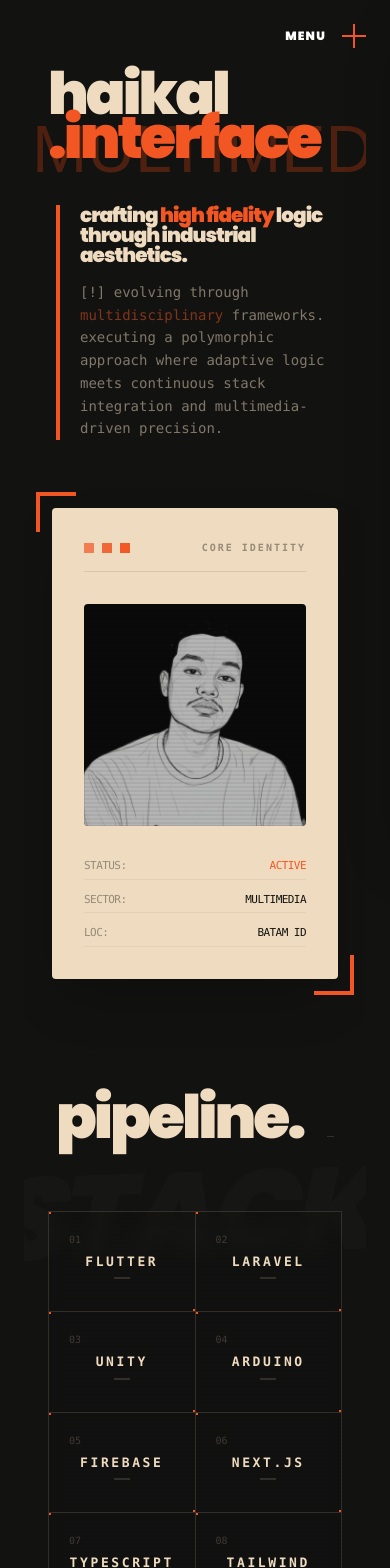
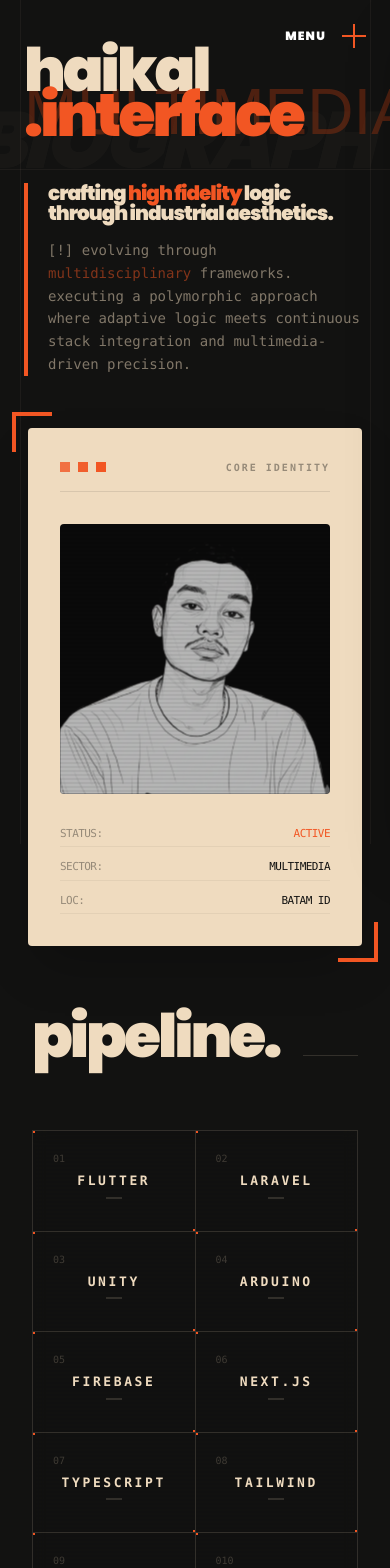
Before and after one commit to haikaltaufiq/portfolio-2026, a Next.js app: page /about in a window 390 px wide. Shown: the top 1568 px of the page. Built offline with nearby package versions, Linux system fonts and the light colour scheme; a web font is replaced by a local one.

Commit message:
ABOUT PAGE - DONE

```diff
--- a/src/app/about/page.tsx
+++ b/src/app/about/page.tsx
@@ -6,9 +6,7 @@ export default function About() {
     <>
       <Navbar />
       <main>
-        <section className="min-h-screen flex items-center justify-center p-6 bg-main-bg">
-          <AboutPage />
-        </section>
+        <AboutPage />
       </main>
     </>
   );
--- a/src/features/about/AboutPage.tsx
+++ b/src/features/about/AboutPage.tsx
@@ -68,10 +68,8 @@ const ExperienceCard = ({
     >
       <div className="absolute left-0 top-0 w-1.5 h-full bg-[#F25623] -translate-x-full group-hover:translate-x-0 transition-transform duration-500 ease-[cubic-bezier(0.23,1,0.32,1)]" />
 
-      {/* Wrapper Utama: Tetap flex-col di mobile tapi gap dipersempit biar gak makan tempat */}
       <div className="flex flex-col md:flex-row md:items-center justify-between gap-4 md:gap-6 relative z-10">
         <div className="flex-1 min-w-0">
-          {/* Header Row: Dipaksa tetep row walau di mobile (pake flex-row) */}
           <div className="flex flex-row items-center gap-3 mb-2 md:mb-3">
             <span className="shrink-0 text-[10px] md:text-[11px] font-mono font-black text-[#F25623] bg-[#F25623]/10 px-2 py-0.5 rounded-sm">
               {year}
@@ -86,14 +84,12 @@ const ExperienceCard = ({
             variant="h3"
             className="text-2xl md:text-4xl font-black lowercase leading-none tracking-tighter group-hover:translate-x-2 md:group-hover:translate-x-4 transition-transform duration-500"
           >
-            {/* whitespace-nowrap dihapus/diatur hanya untuk desktop agar di mobile bisa wrap kalau nama role kepanjangan */}
             <span className="group-hover:text-[#F25623] transition-colors block md:whitespace-nowrap">
               {role}.
             </span>
           </Typography>
         </div>
 
-        {/* Desc Box: Di mobile text-left, desktop text-right */}
         <div className="max-w-full md:max-w-sm text-left md:text-right relative mt-0">
           <p className="text-[11px] md:text-[12px] font-mono leading-relaxed opacity-50 group-hover:opacity-100 transition-opacity duration-500">
             <span className="text-[#F25623] mr-2">//</span>
@@ -197,10 +193,10 @@ export default function AboutPage() {
   return (
     <main
       ref={containerRef}
-      className="min-h-screen bg-transparent text-main-text pt-12 md:pt-32 pb-24 overflow-x-hidden selection:bg-[#F25623] selection:text-white relative"
+      className="relative min-h-screen w-full overflow-x-hidden bg-transparent pt-12 pb-24 text-main-text selection:bg-[#F25623] selection:text-white md:pt-32"
     >
       {/* BACKGROUND DECORATION SYSTEM */}
-      <div className="fixed inset-0 pointer-events-none -z-10">
+      <div className="fixed inset-0 overflow-hidden pointer-events-none -z-10">
         <div className="absolute top-0 left-[5%] w-px h-full bg-main-text/5" />
         <div className="absolute top-0 right-[5%] w-px h-full bg-main-text/5" />
         <div className="absolute top-[20%] left-0 w-full h-px bg-main-text/5" />
@@ -208,22 +204,22 @@ export default function AboutPage() {
           style={{
             opacity: useTransform(scrollYProgress, [0, 0.2], [0.03, 0]),
           }}
-          className="absolute top-20 right-10 text-[20vw] font-black italic select-none tracking-tighter"
+          className="absolute top-20 right-[clamp(1rem,5vw,4rem)] text-[clamp(5rem,14vw,16rem)] font-black italic tracking-tighter select-none"
         >
-          BIO_V2
+          BIOGRAPH
         </motion.div>
       </div>
 
-      <div className="mx-auto max-w-7xl px-6 relative">
+      <div className="relative mx-auto w-full max-w-screen-2xl px-6 sm:px-10 lg:px-16 xl:px-20">
         {/* 2. HERO SECTION */}
-        <section className="relative mb-26 md:mb-64">
-          <div className="grid grid-cols-1 lg:grid-cols-12 gap-16 items-start">
-            <div className="lg:col-span-8 relative">
+        <section className="relative mb-14 md:mb-64">
+          <div className="grid grid-cols-1 items-start gap-12 lg:grid-cols-12 xl:gap-16">
+            <div className="relative min-w-0 lg:col-span-8">
               <SlideIn direction="up">
-                <div className="relative inline-block group cursor-default">
+                <div className="relative inline-block max-w-full group cursor-default">
                   <Typography
                     variant="h1"
-                    className="font-black text-[15vw] md:text-[11vw] leading-[0.75] lowercase tracking-tighter relative z-10"
+                    className="relative z-10 font-black text-[clamp(3.75rem,11vw,9rem)] leading-[0.75] lowercase tracking-tighter"
                   >
                     haikal <br />
                     <span className="text-[#F25623] inline-block hover:skew-x-12 transition-transform duration-500">
@@ -232,20 +228,17 @@ export default function AboutPage() {
                   </Typography>
                   <RedactedOverlay
                     text="MULTIMEDIA_ENGINEER"
-                    className="text-[17vw] md:text-[12vw] top-7 md:-top-12 -left-4 opacity-10"
+                    className="left-0 top-4 text-[clamp(4rem,11.5vw,9.5rem)] opacity-10 md:-top-8"
                   />
                 </div>
-                <div className="max-w-2xl mt-10 md:mt-20 relative">
-                  {/* Accent Line */}
-                  <div className="absolute left-2 md:-left-6 top-0 bottom-0 w-1 bg-[#F25623]" />
-
-                  <Typography className="text-xl md:text-4xl font-black leading-none lowercase pl-8 tracking-tighter mb-4">
+                <div className="relative mt-10 max-w-2xl pl-6 md:mt-20 md:pl-10">
+                  <div className="absolute left-0 top-0 bottom-0 w-1 bg-[#F25623]" />
+                  <Typography className="mb-4 text-xl font-black leading-none lowercase tracking-tighter md:text-4xl">
                     crafting{" "}
                     <span className="text-[#F25623]">high fidelity</span> logic
                     <br /> through industrial aesthetics.
                   </Typography>
-
-                  <Typography className="text-sm md:text-base font-mono opacity-50 pl-8 leading-relaxed max-w-lg">
+                  <Typography className="max-w-lg text-sm font-mono leading-relaxed opacity-50 md:text-base">
                     [!] evolving through{" "}
                     <span className="text-[#F25623]">multidisciplinary</span>{" "}
                     frameworks. executing a polymorphic approach where adaptive
@@ -256,7 +249,7 @@ export default function AboutPage() {
               </SlideIn>
             </div>
 
-            <div className="lg:col-span-4 sticky top-32">
+            <div className="min-w-0 lg:col-span-4 lg:sticky lg:top-32">
               <motion.div
                 whileHover={{ scale: 1.02 }}
                 className="relative group p-1"
@@ -311,15 +304,16 @@ export default function AboutPage() {
           </div>
         </section>
 
-        {/* 3. ARSENAL SECTION (Pipeline) */}
-        <section className="mb-64 relative">
-          {/* BACKGROUND TEXT - Diletakkan di luar kontainer grid biar gak kepotong */}
-          <div className="absolute top-10 md:-top-32 -left-15 md:-left-20 text-[30vw] md:text-[25vw] font-black opacity-[0.02] select-none pointer-events-none -rotate-2 italic uppercase z-0 tracking-tighter whitespace-nowrap">
-            STACK
+        {/* 3. ARSENAL SECTION */}
+        <section className="relative mb-14 md:mb-64">
+          <div className="pointer-events-none absolute inset-x-0 top-0 overflow-hidden -z-10">
+            <div className="absolute left-0 top-10 text-[clamp(7rem,24vw,18rem)] font-black italic uppercase tracking-tighter whitespace-nowrap opacity-[0.02] select-none -rotate-2 md:left-2 md:-top-28 md:text-[clamp(10rem,18vw,20rem)]">
+              STACK
+            </div>
           </div>
 
-          <div className="relative z-10">
-            <div className="flex items-end gap-6 mb-16 px-2">
+          <div className="relative z-10 px-2 md:px-0">
+            <div className="flex items-end gap-6 mb-16">
               <div className="flex flex-col">
                 <Typography
                   variant="h2"
@@ -362,12 +356,14 @@ export default function AboutPage() {
         </section>
 
         {/* 4. TRACK RECORD */}
-        <section className="relative mb-64">
-          <div className="absolute top-20 md:-top-40 -right-12 md:-right-20 text-[25vw] font-black opacity-[0.02] select-none pointer-events-none rotate-3 italic uppercase z-0 tracking-tighter whitespace-nowrap">
-            HISTORY
+        <section className="relative mb-14 md:mb-64">
+          <div className="pointer-events-none absolute inset-x-0 top-0 overflow-hidden -z-10">
+            <div className="absolute right-0 top-20 text-[clamp(6rem,20vw,16rem)] font-black italic uppercase tracking-tighter whitespace-nowrap opacity-[0.02] select-none rotate-3 md:right-2 md:-top-32 md:text-[clamp(9rem,16vw,18rem)]">
+              HISTORY
+            </div>
           </div>
 
-          <div className="relative z-10">
+          <div className="relative z-10 px-2 md:px-0">
             <div className="flex items-center gap-6 mb-10 md:mb-20">
               <Typography
                 variant="h2"
@@ -402,11 +398,13 @@ export default function AboutPage() {
 
         {/* 5. CREDENTIALS SECTION */}
         <section className="relative pb-24">
-          <div className="absolute -bottom-20 -left-20 text-[20vw] font-black opacity-[0.02] select-none pointer-events-none -rotate-1 italic uppercase z-0 tracking-tighter whitespace-nowrap">
-            VERIFIED
+          <div className="pointer-events-none absolute inset-x-0 bottom-0 overflow-hidden -z-10">
+            <div className="absolute bottom-0 left-0 translate-y-1/3 text-[clamp(5rem,18vw,14rem)] font-black italic uppercase tracking-tighter whitespace-nowrap opacity-[0.02] select-none -rotate-1 md:left-2 md:text-[clamp(8rem,14vw,16rem)]">
+              VERIFIED
+            </div>
           </div>
 
-          <div className="relative z-10">
+          <div className="relative z-10 px-2 md:px-0">
             <div className="flex items-end gap-6 mb-16 overflow-hidden">
               <Typography
                 variant="h2"
```
